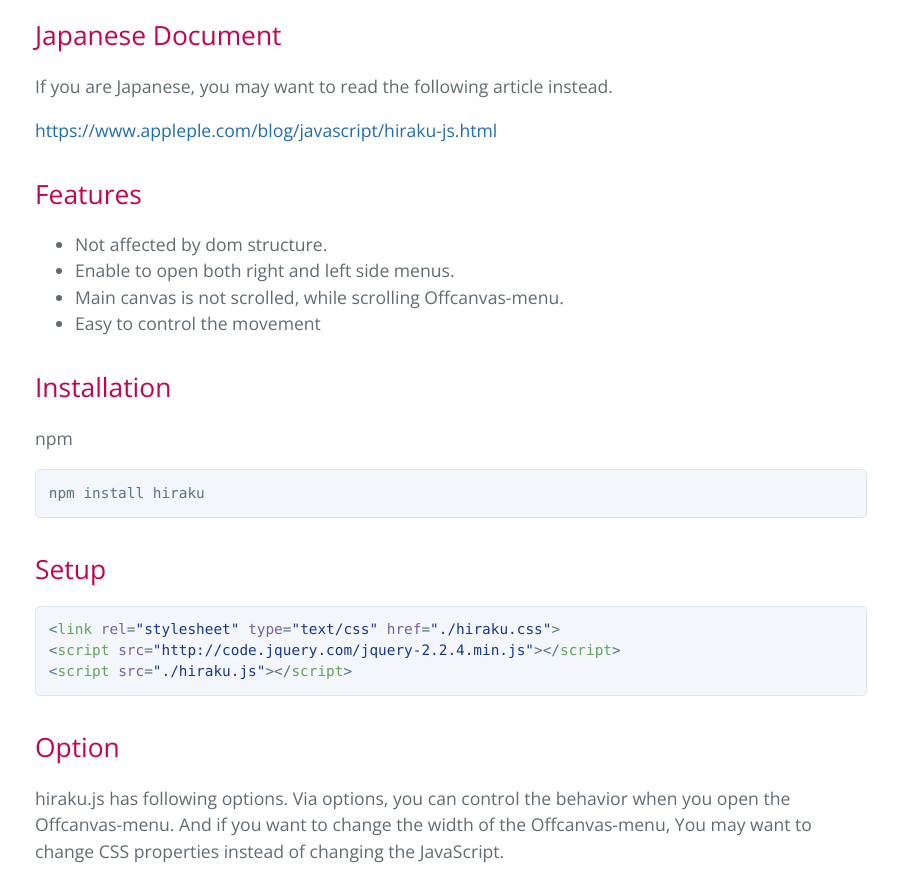
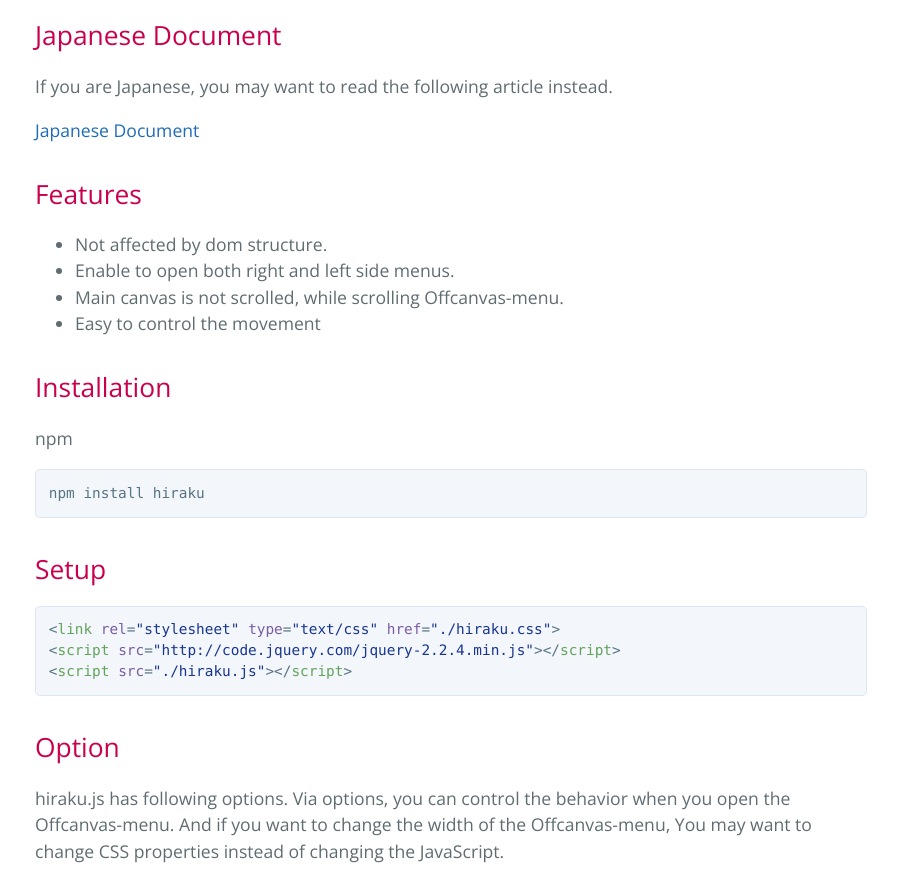
Before and after one commit to appleple/hiraku, a plain HTML site: page index.html in a window 1280 px wide. Shown: the part 1405-2284 px from the top of the page, without its empty margins (189-1087 px from the left). Drawn offline with nearby package versions, Linux system fonts and the light colour scheme.

Commit message:
change url label

```diff
--- a/index.html
+++ b/index.html
@@ -44,7 +44,7 @@
 <a id="japanese" class="anchor" href="#japanese" aria-hidden="true"><span aria-hidden="true" class="octicon octicon-link"></span></a>Japanese Document</h2>
 
 <p>If you are Japanese, you may want to read the following article instead.</p>
-<p><a href="https://www.appleple.com/blog/javascript/hiraku-js.html">https://www.appleple.com/blog/javascript/hiraku-js.html</a></p>
+<p><a href="https://www.appleple.com/blog/javascript/hiraku-js.html">Japanese Document</a></p>
 
 <h2>
 <a id="feature" class="anchor" href="#feature" aria-hidden="true"><span aria-hidden="true" class="octicon octicon-link"></span></a>Features</h2>
```
